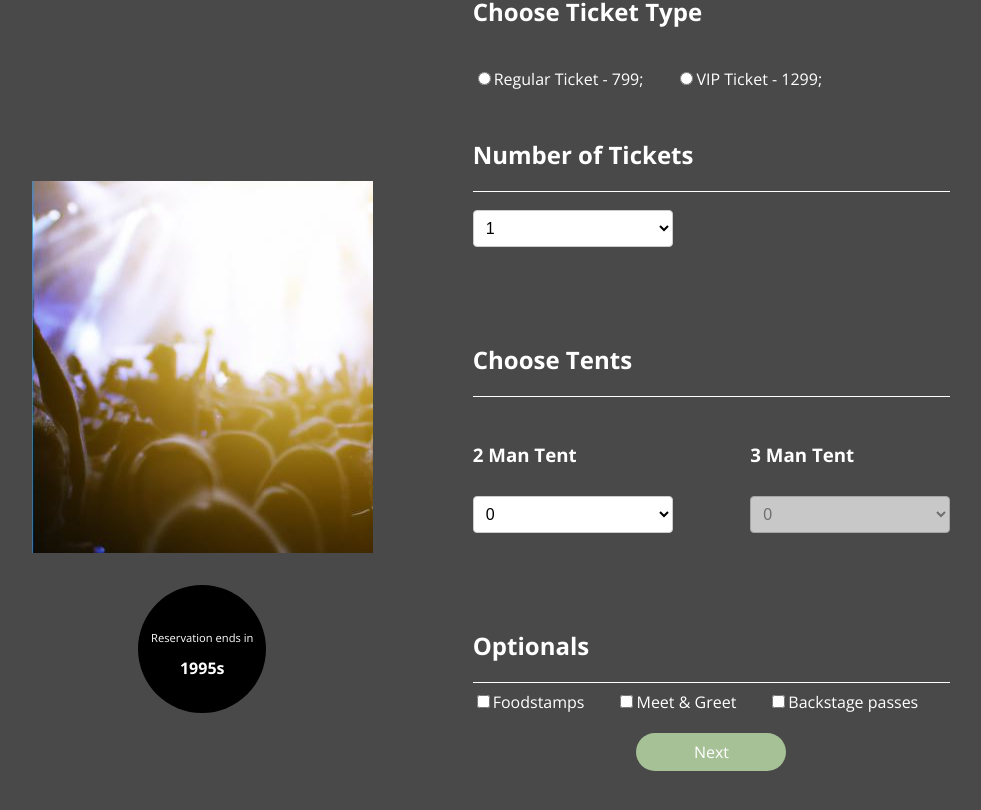
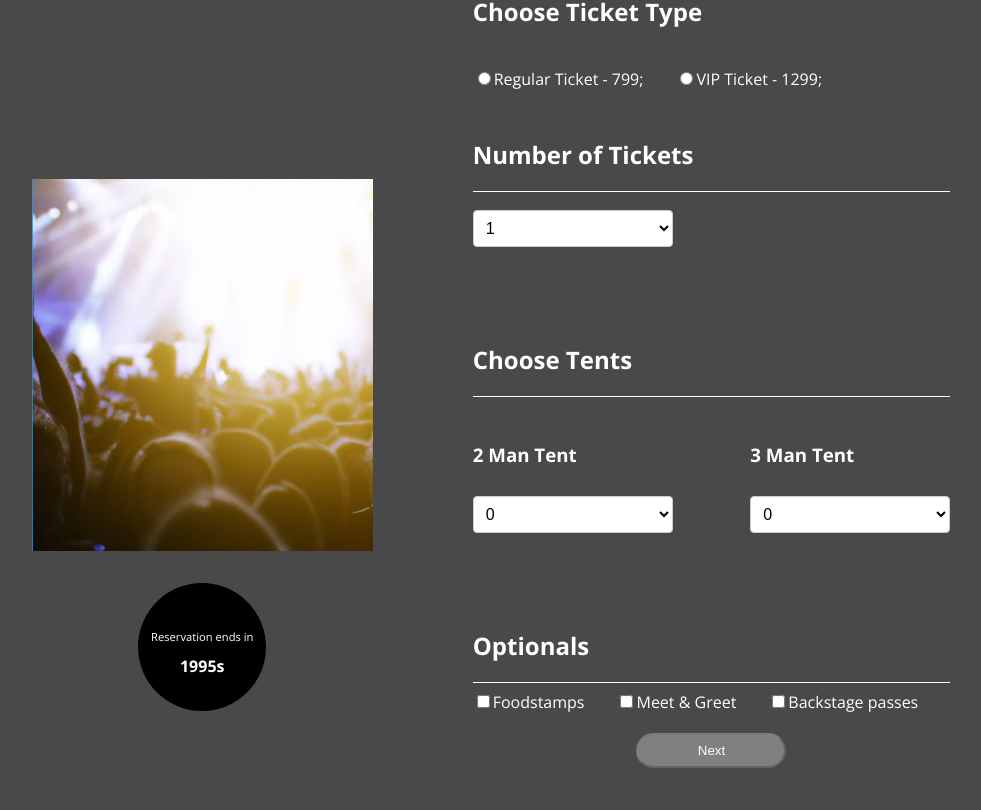
Before and after one commit to tombill143/foofest, a Next.js app: page /booking/selection in a window 1280 px wide. Shown: the part 206-1016 px from the top of the page, without its empty margins (149-1130 px from the left). Built offline with nearby package versions, Linux system fonts and the light colour scheme.

Commit message:
sorting disabling the button in selection

```diff
--- a/src/pages/booking/selection.js
+++ b/src/pages/booking/selection.js
@@ -11,14 +11,13 @@ const Selection = () => {
     router.query;
   const [selectedNumTents, setSelectedNumTents] = useState(0);
   const [selectedNumTents3, setSelectedNumTents3] = useState(0);
-
   const [selectedNumTickets, setSelectedNumTickets] = useState(
     initialNumTickets ?? ""
   );
-
   const [selectedTicketType, setSelectedTicketType] = useState(
     initialTicketType ?? ""
   );
+  const [isRadioSelected, setIsRadioSelected] = useState(false);
 
   useEffect(() => {
     const parsedNumTickets = parseInt(selectedNumTickets);
@@ -27,7 +26,6 @@ const Selection = () => {
 
   const handleNext = () => {
     const destinationPage = `/booking/buyers_info`;
-
 
     const queryParams = {
       ticketType: selectedTicketType || "",
@@ -45,7 +43,10 @@ const Selection = () => {
   };
 
   useEffect(() => {
-    setIsTentDisabled(true);
+    const btnNxt = document.getElementById("btnNxt");
+    btnNxt.onclick = function () {
+      handleNext();
+    };
   }, []);
 
   return (
@@ -75,7 +76,10 @@ const Selection = () => {
                   type="radio"
                   name="ticket"
                   value="regular"
-                  onChange={(e) => setSelectedTicketType(e.target.value)}
+                  onChange={(e) => {
+                    setSelectedTicketType(e.target.value);
+                    setIsRadioSelected(true);
+                  }}
                 />
                 Regular Ticket - 799;
               </label>
@@ -84,7 +88,10 @@ const Selection = () => {
                   type="radio"
                   name="ticket"
                   value="vip"
-                  onChange={(e) => setSelectedTicketType(e.target.value)}
+                  onChange={(e) => {
+                    setSelectedTicketType(e.target.value);
+                    setIsRadioSelected(true);
+                  }}
                 />
                 VIP Ticket - 1299;
               </label>
@@ -169,9 +176,16 @@ const Selection = () => {
               </label>
             </div>
 
-            <div className={styles.btn} onClick={handleNext}>
+            <button
+              className={`${styles.btn} ${
+                isRadioSelected ? "" : styles.disabled
+              }`}
+              onClick={handleNext}
+              id="btnNxt"
+              disabled={!isRadioSelected}
+            >
               Next
-            </div>
+            </button>
           </div>
         </section>
       </div>
--- a/src/styles/Booking.module.css
+++ b/src/styles/Booking.module.css
@@ -204,7 +204,6 @@
   justify-content: space-between;
 }
 
-
 .paymentForm {
   display: grid;
   margin-top: 3em;
@@ -228,7 +227,6 @@
 
 .centeredInput {
   text-align: center;
-
 }
 
 .paymentForm {
@@ -253,7 +251,6 @@
   width: 100%;
   padding: 0.5rem;
 }
-
 
 /* could have been an id on button */
 .backToHomePageButton {
@@ -283,3 +280,8 @@
   cursor: pointer;
   background-color: var(--green);
 }
+
+.disabled {
+  background-color: gray;
+  color: white;
+}
```
